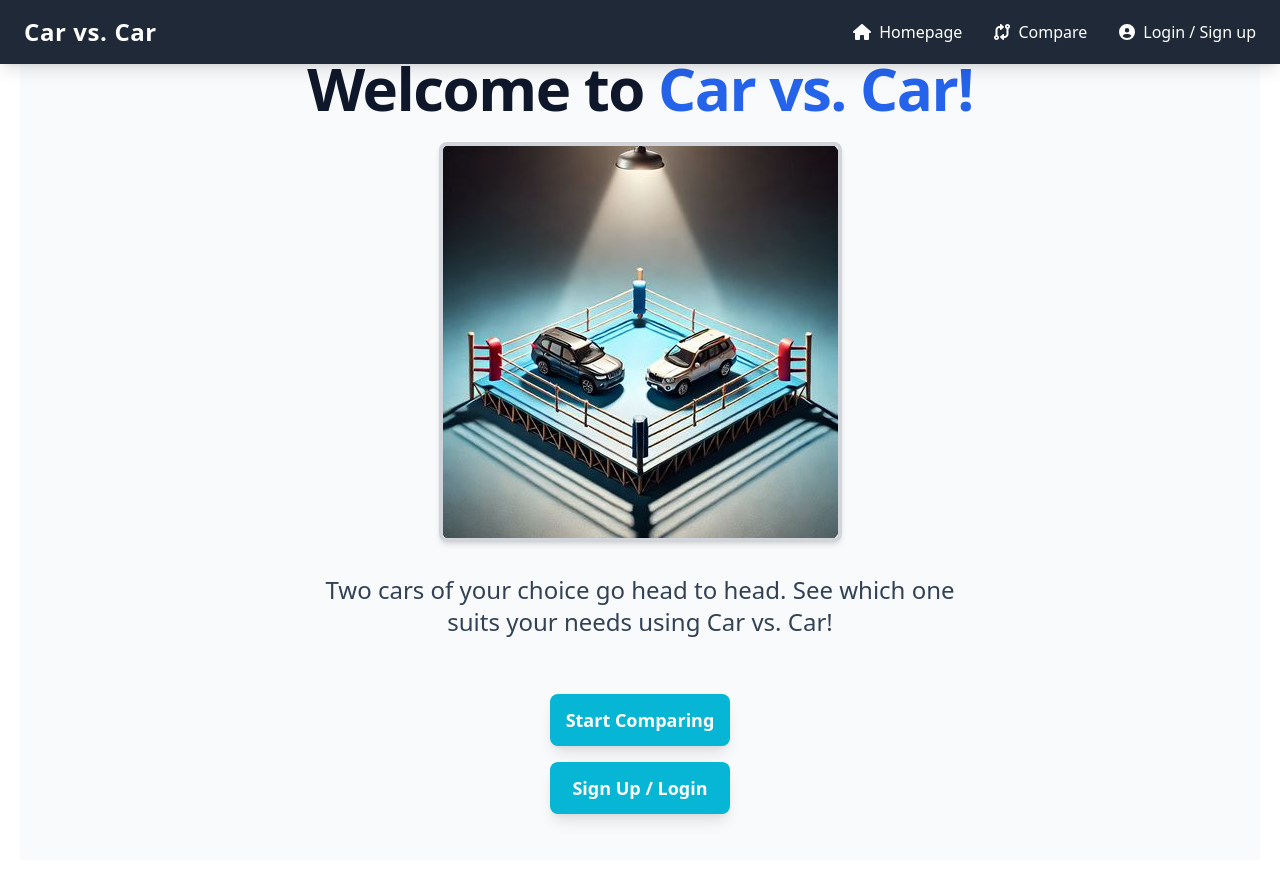
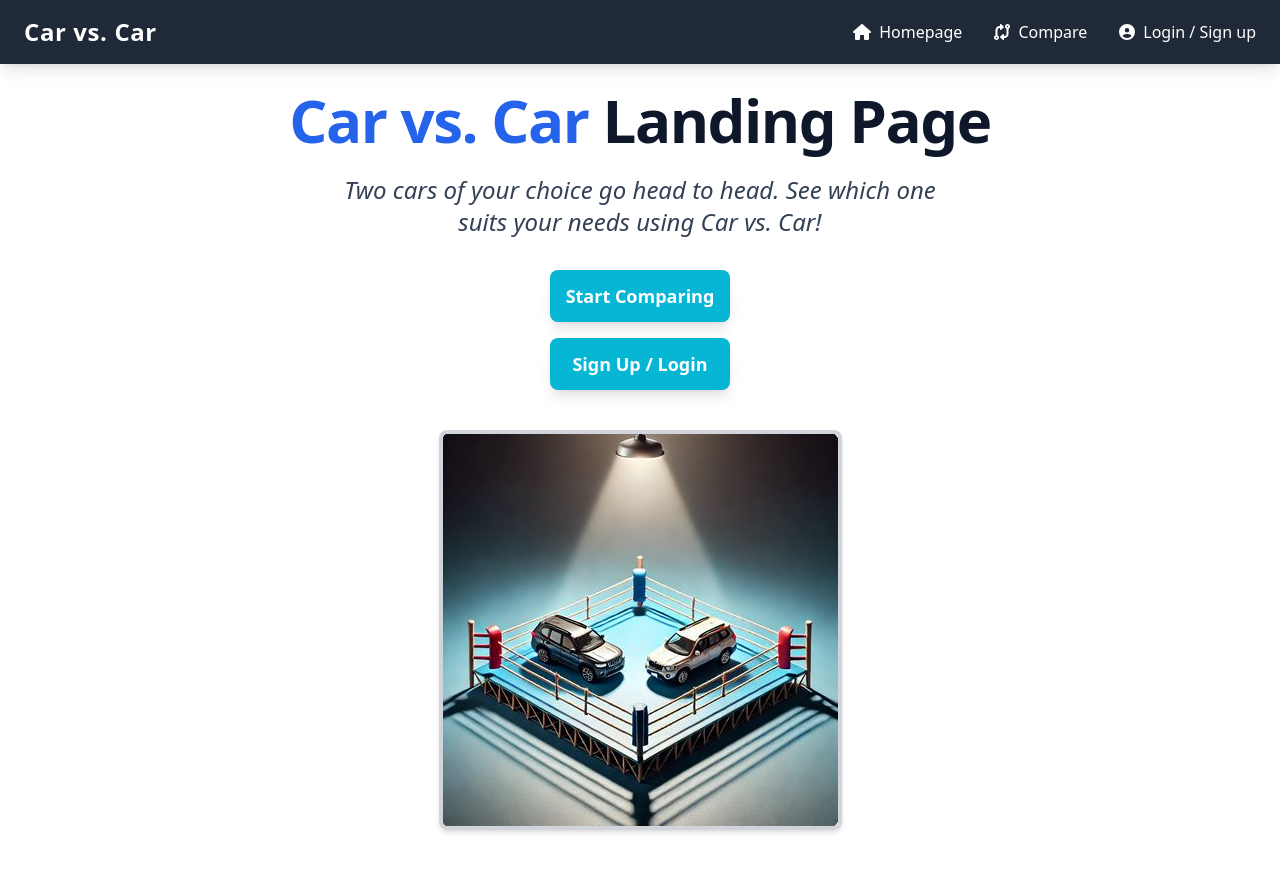
Before and after one commit to alramirez729/CarVsCar, a React (Create React App) app in the folder frontend/: page / in a window 1280 px wide. Shown: the top 872 px of the page. Built offline with nearby package versions, Linux system fonts and the light colour scheme.

Commit message:
Homepage UI changes

```diff
--- a/frontend/src/pages/homepage.js
+++ b/frontend/src/pages/homepage.js
@@ -7,26 +7,19 @@ function Homepage() {
   const { isLoggedIn } = useContext(AuthContext);
 
   return (
-    <div className="flex flex-col items-center justify-center min-h-screen p-6 text-center font-sans bg-slate-50">
+    <div className="my-10 flex flex-col items-center justify-center min-h-screen p-6 text-center font-sans">
       {/* Heading */}
       <h1 className="-mt-12 mb-6 text-4xl md:text-5xl lg:text-6xl font-bold text-slate-900 tracking-tight">
-        Welcome to <span className="text-blue-600">Car vs. Car!</span>
+        <span className="text-blue-600">Car vs. Car</span> Landing Page
       </h1>
 
-      {/* Image */}
-      <img
-        src={homePageIcon}
-        alt="CarVsCar"
-        className="max-w-[80vw] md:max-w-[70vw] lg:max-w-[60vw] mb-8 border-4 border-gray-300 rounded-lg shadow-md hover:shadow-lg transition-shadow duration-300"
-      />
-
       {/* Description */}
-      <p className="text-base md:text-xl lg:text-2xl text-slate-700 font-medium max-w-2xl leading-relaxed mx-auto px-5">
+      <p className="italic text-base md:text-xl lg:text-2xl text-slate-700 font-medium max-w-2xl leading-relaxed mx-auto px-5">
         Two cars of your choice go head to head. See which one suits your needs using Car vs. Car!
       </p>
 
       {/* Call-to-Action Buttons */}
-      <div className="flex flex-col space-y-4 mt-6">
+      <div className="flex flex-col space-y-4">
         <Link
           to="/compare"
           className="general-button-styling bg-blue-600 text-white px-8 py-3 rounded-lg text-lg font-semibold hover:bg-blue-700 transition-colors duration-300"
@@ -42,6 +35,17 @@ function Homepage() {
           </Link>
         )}
       </div>
+
+      {/* Image */}
+      <img
+        src={homePageIcon}
+        alt="CarVsCar"
+        className="my-10 max-w-[60vw] md:max-w-[50vw] lg:max-w-[60vw] mb-8 border-4 border-gray-300 rounded-lg shadow-md hover:shadow-lg transition-shadow duration-300"
+      />
+
+
+
+
     </div>
   );
 }
```
